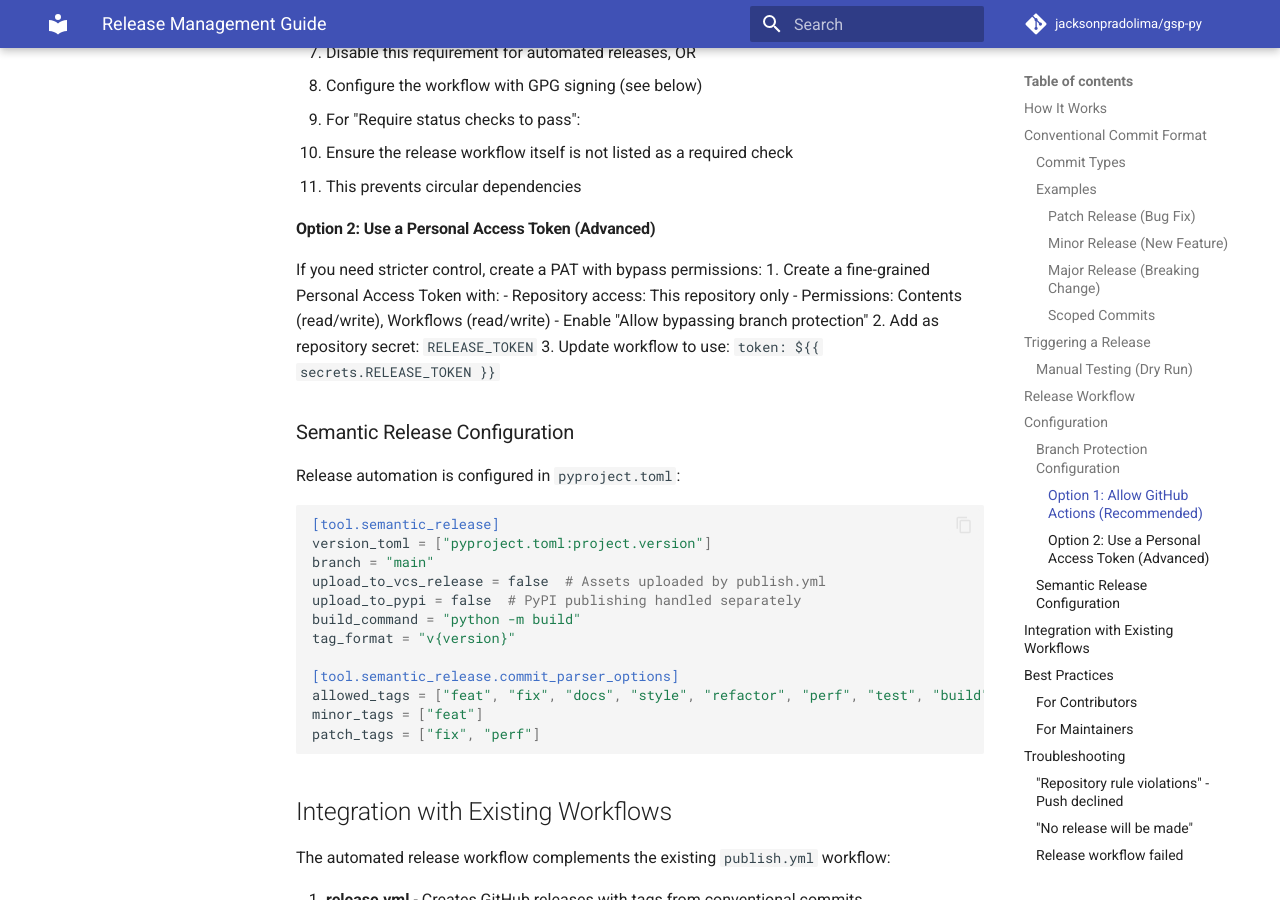
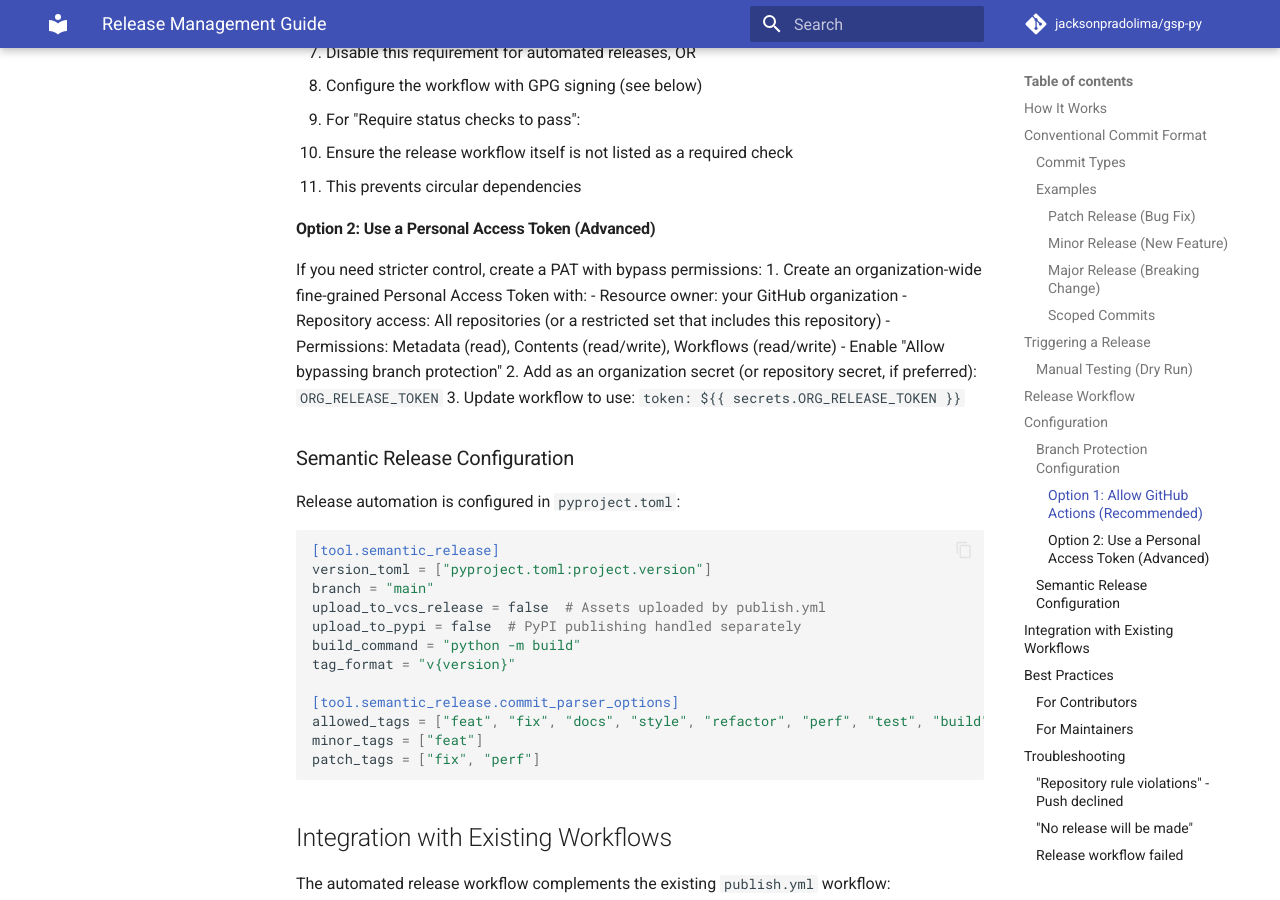
Before and after one commit to jacksonpradolima/gsp-py, an MkDocs documentation site: the page built from docs/RELEASE_MANAGEMENT.md, in a window 1280 px wide and 900 px high, scrolled down 3637 px. Built offline with MkDocs 1.6.1 and Material for MkDocs 9.7.7, drawn with Linux system fonts in a browser that asks for light colours; comment, search, counter and statistics services are not loaded.

Commit message:
docs: fix secret name and permissions in RELEASE_MANAGEMENT.md
Co-authored-by: jacksonpradolima <7774063+jacksonpradolima@users.noreply.github.com>

```diff
--- a/docs/RELEASE_MANAGEMENT.md
+++ b/docs/RELEASE_MANAGEMENT.md
@@ -144,12 +144,13 @@ To enable the automated release workflow to work with branch protection rules, y
 #### Option 2: Use a Personal Access Token (Advanced)
 
 If you need stricter control, create a PAT with bypass permissions:
-1. Create a fine-grained Personal Access Token with:
-   - Repository access: This repository only
-   - Permissions: Contents (read/write), Workflows (read/write)
+1. Create an organization-wide fine-grained Personal Access Token with:
+   - Resource owner: your GitHub organization
+   - Repository access: All repositories (or a restricted set that includes this repository)
+   - Permissions: Metadata (read), Contents (read/write), Workflows (read/write)
    - Enable "Allow bypassing branch protection"
-2. Add as repository secret: `RELEASE_TOKEN`
-3. Update workflow to use: `token: ${{ secrets.RELEASE_TOKEN }}`
+2. Add as an organization secret (or repository secret, if preferred): `ORG_RELEASE_TOKEN`
+3. Update workflow to use: `token: ${{ secrets.ORG_RELEASE_TOKEN }}`
 
 ### Semantic Release Configuration
 
```
